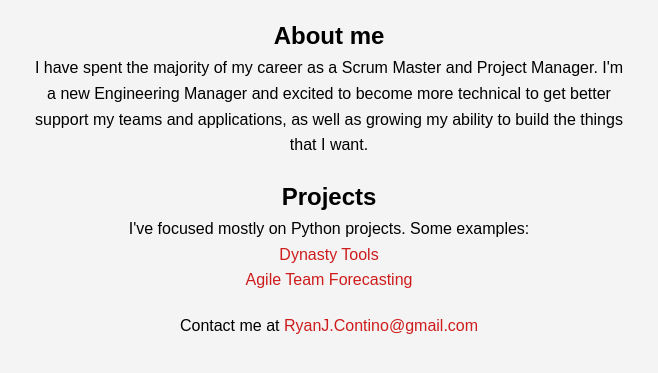
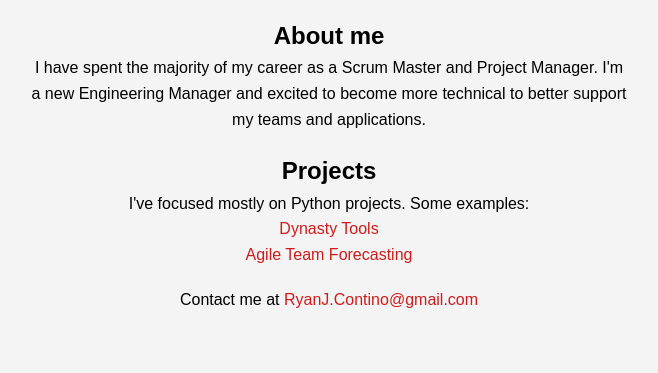
Before and after one commit to chino4242/capstone_week1, a plain HTML site: page bio/bio.html in a window 1280 px wide. Shown: the part 343-716 px from the top of the page, without its empty margins (311-969 px from the left). Drawn offline with Linux system fonts and the light colour scheme.

Commit message:
Adjusts "About me" language

```diff
--- a/bio/bio.html
+++ b/bio/bio.html
@@ -16,7 +16,7 @@
 <main>
     <section class="bio">
     <h2>About me</h2>
-    <p>I have spent the majority of my career as a Scrum Master and Project Manager. I'm a new Engineering Manager and excited to become more technical to get better support my teams and applications, as well as growing my ability to build the things that I want. </p>
+    <p>I have spent the majority of my career as a Scrum Master and Project Manager. I'm a new Engineering Manager and excited to become more technical to better support my teams and applications.</p>
     </section>
     <section class="projects">
     <h2>Projects</h2>
```
